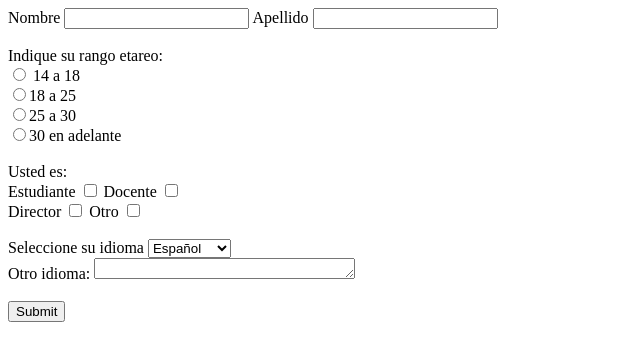
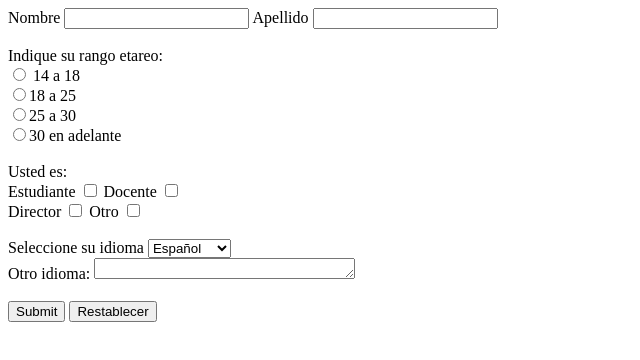
Before and after one commit to JARVIS226/Tp3, a plain HTML site: page Index.html in a window 1280 px wide. Shown: the whole page, without its empty margins (0-640 px from the left). Drawn offline with Linux system fonts and the light colour scheme.

Commit message:
modificacion

```diff
--- a/Index.html
+++ b/Index.html
@@ -28,6 +28,7 @@
     Otro idioma: <textarea cols="30" rows="1"></textarea> <br> <br>
 
     <input type="submit" name="Registrar">
+    <input type="reset" value="Restablecer">
 
 </body>
 </html>
```
